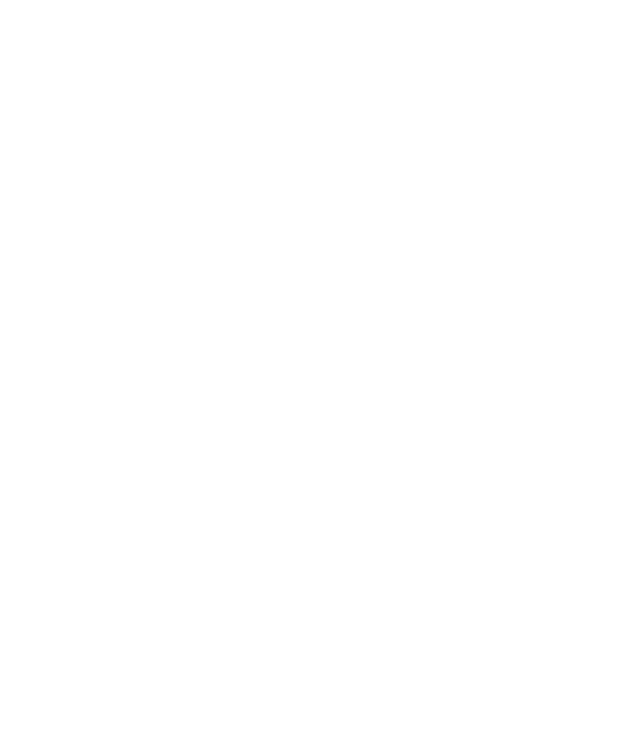
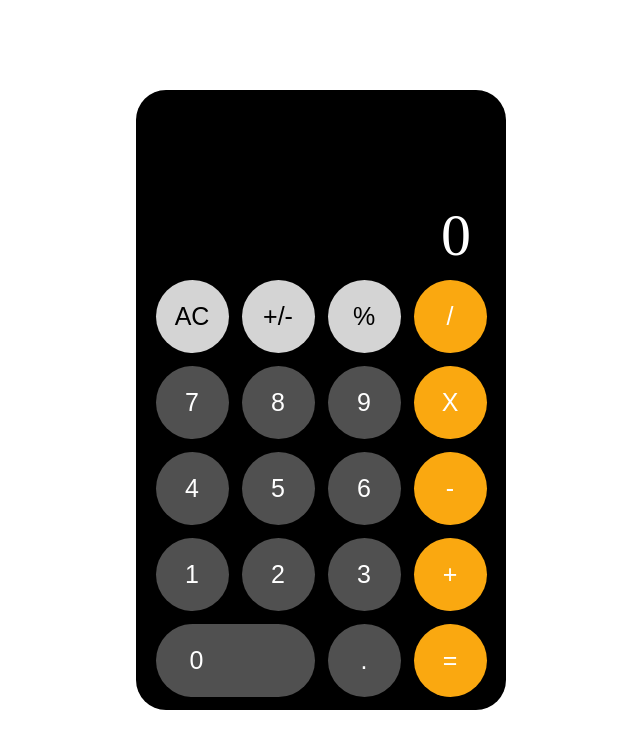
Before and after one commit to miachi-solomon/calculator, a plain HTML site: page index.html in a window 1280 px wide. Shown: the whole page, without its empty margins (319-959 px from the left). Drawn offline with Linux system fonts and the light colour scheme.

Commit message:
adding the ui and working on functionality

```diff
--- a/index.html
+++ b/index.html
@@ -7,6 +7,34 @@
     <link rel="stylesheet" href="style.css">
 </head>
 <body>
+    <div class="calculator-container">
+        <div class="display">
+            <p>0</p>
+        </div>
+        <div class="calculator">
+            <div class="btn-container">
+                <button class="grey-btn">AC</button>
+                <button class="grey-btn">+/-</button>
+                <button class="grey-btn">%</button>
+                <button class="operator-btn-right-hand">/</button>
+                <button class="numbers">7</button>
+                <button class="numbers">8</button>
+                <button class="numbers">9</button>
+                <button class="operator-btn-right-hand">X</button>
+                <button class="numbers">4</button>
+                <button class="numbers">5</button>
+                <button class="numbers">6</button>
+                <button class="operator-btn-right-hand">-</button>
+                <button class="numbers">1</button>
+                <button class="numbers">2</button>
+                <button class="numbers">3</button>
+                <button class="operator-btn-right-hand">+</button>
+                <button class="btn-0 numbers">0</button>
+                <button>.</button>
+                <button class="operator-btn-right-hand">=</button>
+            </div>
+        </div>
+    </div>
     <script src="script.js"></script>
 </body>
 </html>
--- a/script.js
+++ b/script.js
@@ -1,3 +1,6 @@
+let display = document.querySelector('p').textContent;
+let numbers = document.querySelectorAll('.numbers');
+
 function add(a, b) {
     return a + b;
 }
@@ -17,3 +20,15 @@ function divide(a, b) {
 let first;
 let second;
 let operator;
+
+
+const operate = (operator, a, b) => operator(a, b);
+
+Array.from(numbers).map(number => number.addEventListener('click',(value) => {
+    if (document.querySelector('p').textContent == 0){
+        document.querySelector('p').textContent = "";
+    }
+    document.querySelector('p').textContent += value.target.textContent;
+}));
+
+// console.log(operate(add, 2, 3))
--- a/style.css
+++ b/style.css
@@ -0,0 +1,77 @@
+* {
+    font-size: 25px;
+}
+
+body {
+    margin: 0;
+    box-sizing: border-box;
+    height: 100vh;
+    display: flex;
+    justify-content: center;
+    align-items: center;
+}
+
+.display {
+    position: relative;
+}
+
+p {
+    margin: 0;
+    color: white;
+    font-size: 60px;
+    position: absolute;
+    bottom: 10px;
+    right: 25px;
+}
+
+.calculator-container {
+    width: 350px;
+    height: 600px;
+    background-color: black;
+    border: none;
+    border-radius: 30px;
+    padding: 10px;
+}
+
+.display {
+    height: 30%;
+    width: 100%;
+}
+
+.calculator {
+    height: 70%;
+    width: 100%;
+}
+
+.btn-container {
+    display: flex;
+    flex-wrap: wrap;
+    gap: 13px;
+    justify-content: center;
+}
+
+button {
+    width: 73px;
+    height: 73px;
+    border: none;
+    border-radius: 36.5px;
+    cursor: pointer;
+    background-color: #505050;
+    color: white;
+}
+
+.btn-0 {
+    width: 159px;
+    text-align: left;
+    padding-left: 34px;
+}
+
+.operator-btn-right-hand {
+    background-color: rgb(250, 168, 16);
+    color: white;
+}
+
+.grey-btn {
+    background-color: rgb(212, 212, 212);
+    color: black;
+}
```
